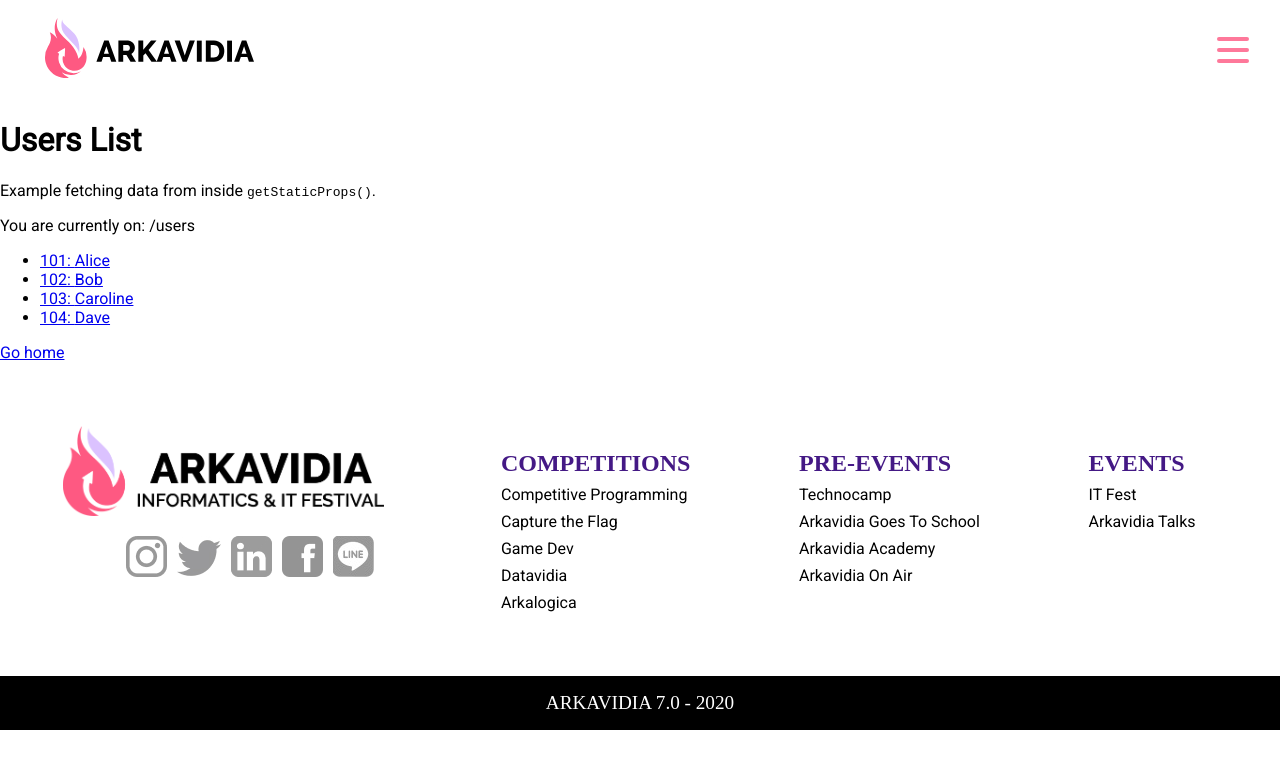
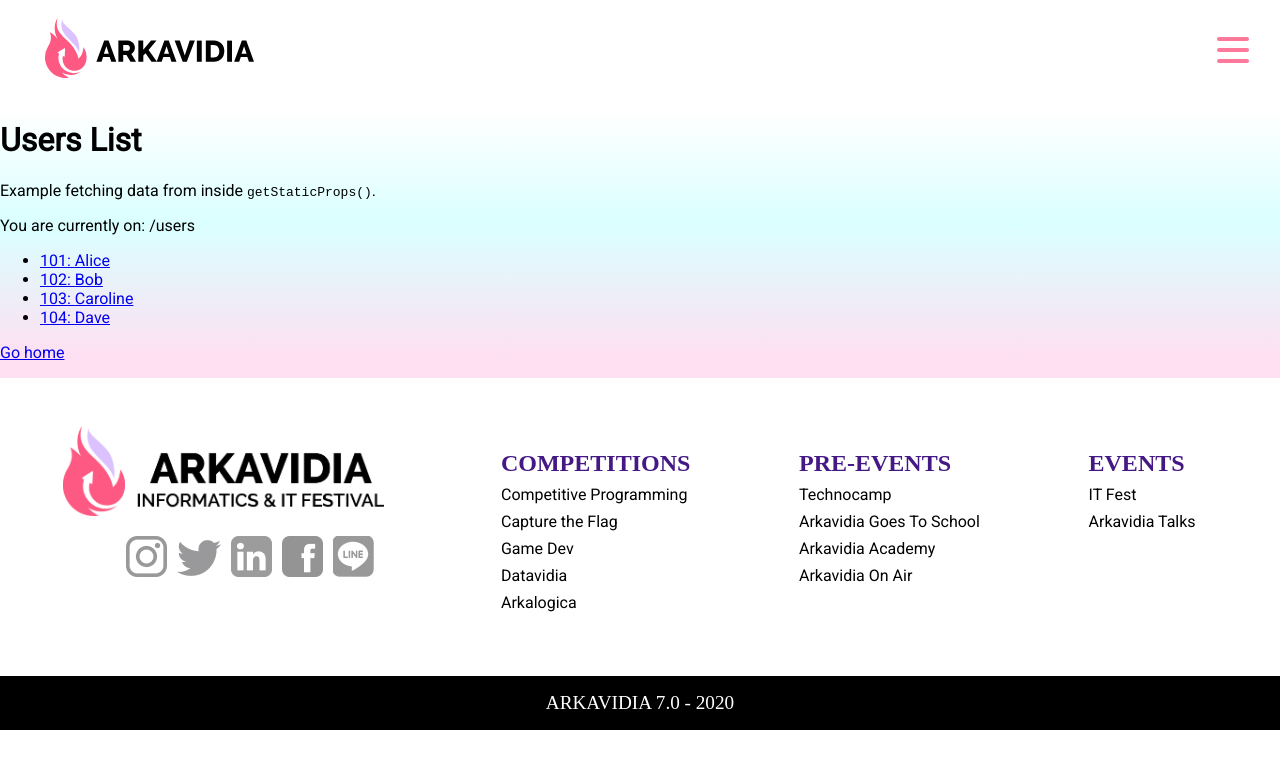
Before and after one commit to arkavidia-hmif/arkavidia-frontend, a Next.js app: page /users in a window 1280 px wide. Shown: the top 768 px of the page. Built offline with nearby package versions, Linux system fonts and the light colour scheme; a web font is replaced by a local one.

Commit message:
Add simple background

```diff
--- a/components/Layout.tsx
+++ b/components/Layout.tsx
@@ -2,19 +2,21 @@ import { ReactNode } from 'react'
 import Head from 'next/head'
 import Footer from './Footer'
 import Navbar from './Navbar/Navbar'
+import { Theme } from '../styles/theme'
 
 type Props = {
   children?: ReactNode
-  title?: string
+  title?: string,
+  background?: string
 }
 
-const Layout: React.FC<Props> = ({ children, title = 'This is the default title' }) => (
+const Layout: React.FC<Props> = ({ children, title = 'Arkavidia 7.0', background = Theme.bgColors.whblpi }) => (
   <div>
     <Head>
       <title>{title}</title>
     </Head>
     <Navbar />
-    <div id="main-container">
+    <div id="main-container" style={{ background: background }}>
       {children}
     </div>
     <Footer />
--- a/styles/theme.ts
+++ b/styles/theme.ts
@@ -65,5 +65,10 @@ export const Theme = {
     lightBlueButton,
     pinkButton,
     purpleButton
+  },
+  bgColors: {
+    whblpi: 'linear-gradient(to bottom, #FFFFFF 3.87%, #DAFFFF 44.43%, #FFDFF2 93.49%)', // White blue pink
+    whpipl: 'linear-gradient(to bottom, );', // White pink purple
+    whblpl: 'linear-gradient(to bottom, );' // White blue purple
   }
 }
```
